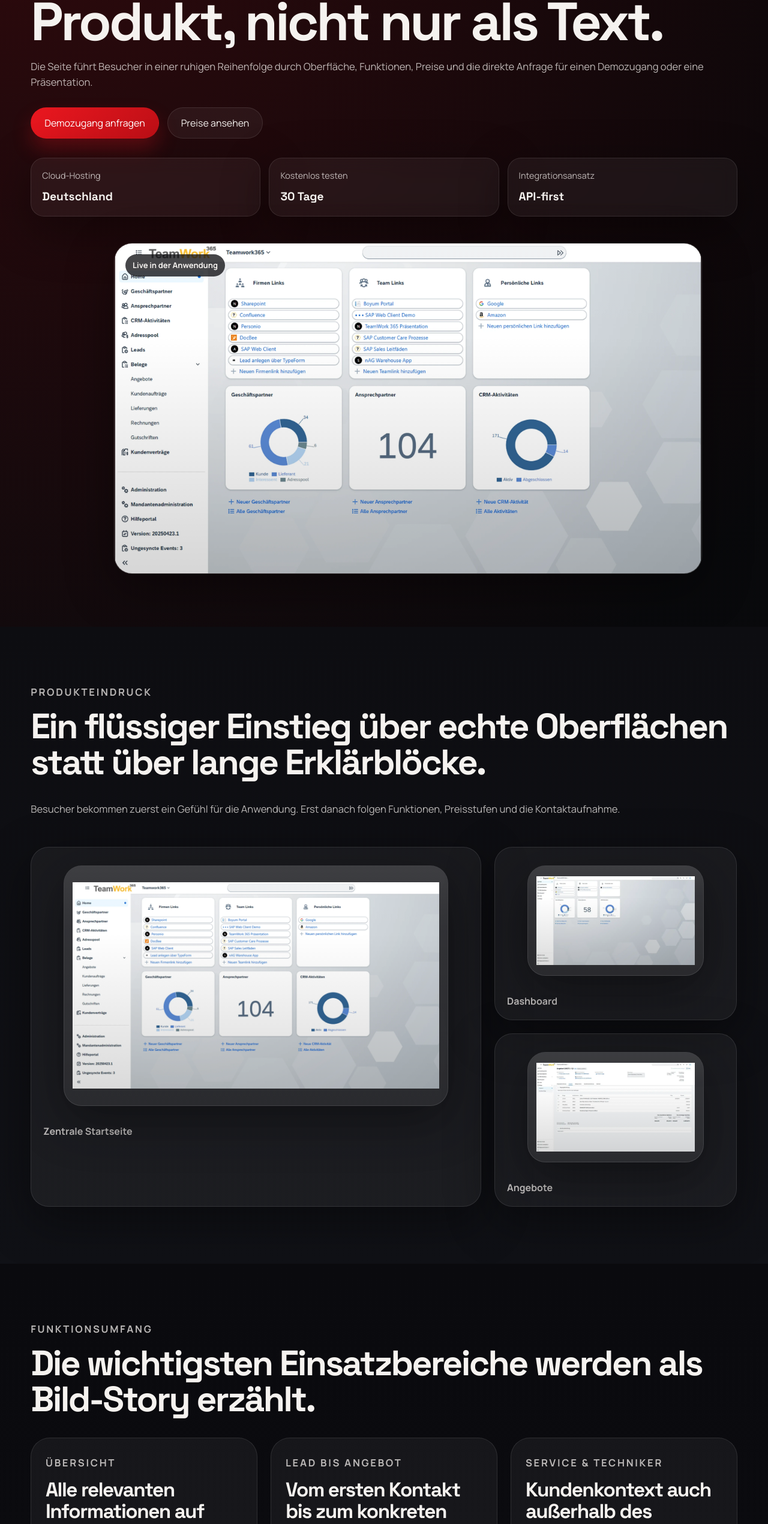
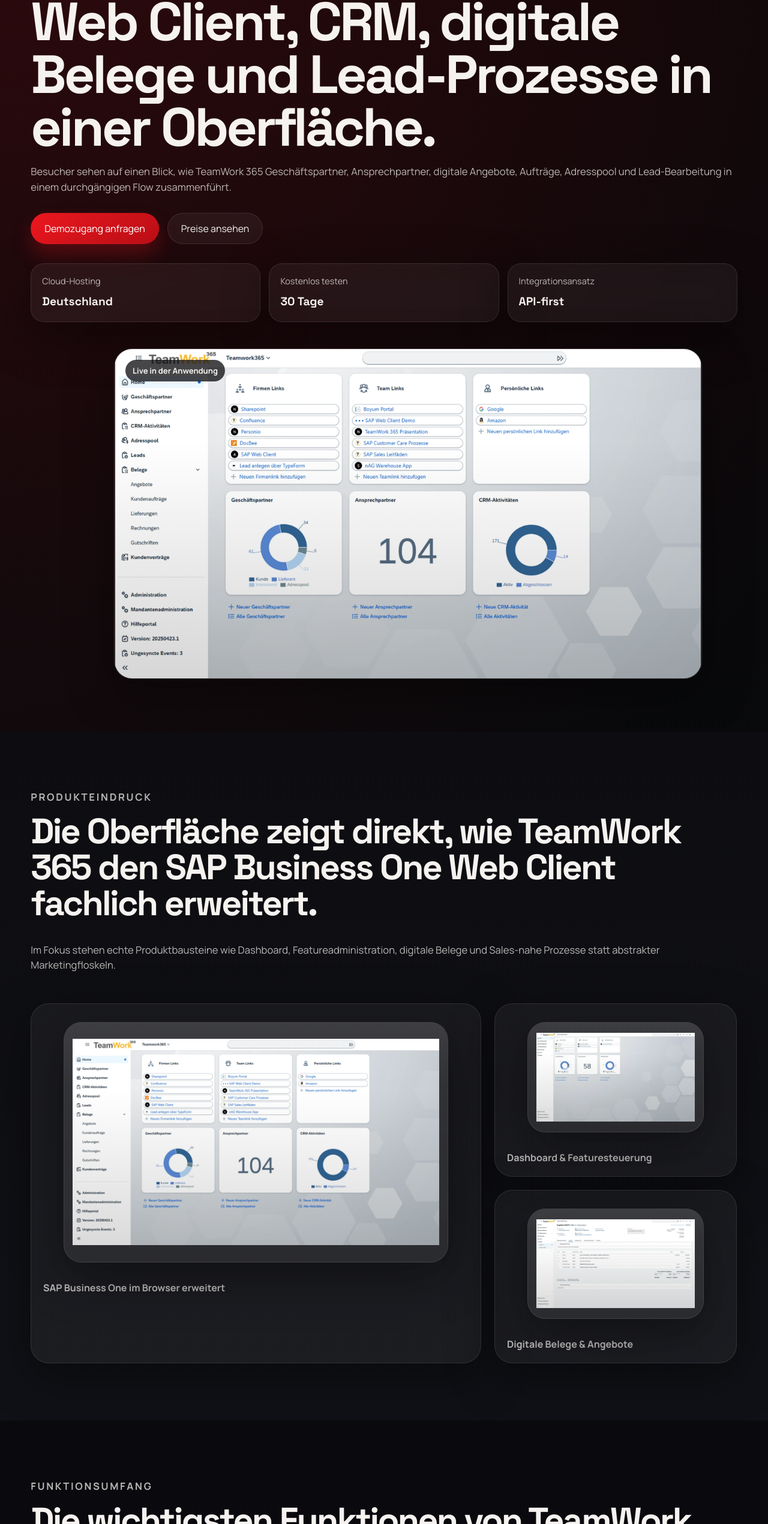
Before and after one commit to simowNgithub/teamwork-page, a React (Vite) app: page / in a window 1280 px wide. Shown: the part 259-2800 px from the top of the page at 60% size. Built offline with nearby package versions, Linux system fonts and the light colour scheme.

Commit message:
Refine TeamWork 365 feature messaging

```diff
--- a/src/App.tsx
+++ b/src/App.tsx
@@ -22,19 +22,19 @@
 
 const showcaseImages = [
   {
-    title: "Zentrale Startseite",
+    title: "SAP Business One im Browser erweitert",
     image: imagePath("tw365-header.webp"),
     imageAlt: "Startseite von TeamWork 365",
     size: "large",
   },
   {
-    title: "Dashboard",
+    title: "Dashboard & Featuresteuerung",
     image: imagePath("tw365-dashboard.webp"),
     imageAlt: "Dashboard in TeamWork 365",
     size: "small",
   },
   {
-    title: "Angebote",
+    title: "Digitale Belege & Angebote",
     image: imagePath("tw365-sales.webp"),
     imageAlt: "Angebotsansicht in TeamWork 365",
     size: "small",
@@ -43,26 +43,26 @@
 
 const functionStories = [
   {
-    eyebrow: "Übersicht",
-    title: "Alle relevanten Informationen auf einen Blick.",
-    text: "Das Dashboard bündelt Kennzahlen, Links, Aufgaben und Kundenkontext in einer Oberfläche, mit der Teams direkt arbeitsfähig sind.",
-    bullets: ["Schneller Einstieg in den Tagesstart", "Transparenter Überblick für Vertrieb und Service", "Weniger Wechsel zwischen Tools und Listen"],
+    eyebrow: "SAP Web Client",
+    title: "TeamWork 365 erweitert den SAP Business One Web Client zu einer Arbeitsoberfläche für Teams.",
+    text: "Dashboard, Web-Client-Integration und Mandantenadministration bringen Prozesse, Links und Featuresteuerung in eine zentrale Oberfläche.",
+    bullets: ["Direkte Integration in den SAP Web Client", "Featureadministration pro Mandant", "Schneller Überblick für Vertrieb, Service und Innendienst"],
     image: imagePath("tw365-dashboard.webp"),
     imageAlt: "Dashboard mit Kennzahlen in TeamWork 365",
   },
   {
-    eyebrow: "Lead bis Angebot",
-    title: "Vom ersten Kontakt bis zum konkreten Angebot.",
-    text: "Leads, Adresspool und Angebotsprozesse bleiben in einem digitalen Fluss, sodass Marketing und Vertrieb sauber zusammenarbeiten können.",
-    bullets: ["Leads und Kontakte zentral verwalten", "Angebote direkt im Browser vorbereiten", "Saubere Übergabe in operative SAP-Prozesse"],
+    eyebrow: "Digitale Belege",
+    title: "Angebote, Aufträge und weitere Belege werden digital bereitgestellt und verarbeitet.",
+    text: "TeamWork 365 unterstützt digitale Angebote, Kundenaufträge sowie weitere Belegtypen mit Vorschau, E-Mail-Versand, externen Links und digitaler Annahme.",
+    bullets: ["E-Angebot, E-Kundenauftrag, E-Rechnung und mehr", "Belege per Link teilen und digital annehmen", "Echtzeitdaten direkt aus SAP Business One"],
     image: imagePath("tw365-sales.webp"),
     imageAlt: "Angebotsansicht in TeamWork 365",
   },
   {
-    eyebrow: "Service & Techniker",
-    title: "Kundenkontext auch außerhalb des klassischen ERP-Zugangs.",
-    text: "Techniker und Service-Teams sehen Aktivitäten, Status und Notizen dort, wo sie im Alltag wirklich gebraucht werden.",
-    bullets: ["CRM-Aktivitäten nachvollziehbar dokumentieren", "Wichtige Kundendaten schneller erreichen", "Bessere Abstimmung zwischen Innen- und Außendienst"],
+    eyebrow: "CRM, Adressen & Leads",
+    title: "Geschäftspartner, Ansprechpartner, Adresspool und Leads bleiben in einem durchgängigen Sales-Prozess.",
+    text: "Standard, Pro und Premium bauen funktional aufeinander auf: von Geschäftspartnern und Ansprechpartnern bis zur Lead-Bearbeitung und dem Adresspool für Sales-Teams.",
+    bullets: ["Geschäftspartner und Ansprechpartner verwalten", "Adresspool und Lead-Bearbeitung in Premium", "E-Mail-Versand über konfigurierbaren SMTP"],
     image: imagePath("tw365-techniker.webp"),
     imageAlt: "Technikeransicht in TeamWork 365",
   },
@@ -74,24 +74,24 @@
     subtitle: "Für kleine Teams bis 3 User",
     price: "6,90 €",
     highlight: false,
-    description: "Der Einstieg für kleine Teams mit CRM-Zugriff, Kundenkontext und digitalen Angeboten.",
-    points: ["Dashboard & Linkzentrale", "Geschäftspartner & Ansprechpartner", "CRM-Aktivitäten"],
+    description: "Der Einstieg in TeamWork 365 Standard für zentrale Oberfläche, CRM-Kontext und die SAP-nahe Zusammenarbeit im Browser.",
+    points: ["Dashboard & SAP-Web-Client-Erweiterung", "Geschäftspartner & Ansprechpartner", "Mandantenweite Featuresteuerung"],
   },
   {
     name: "Pro",
     subtitle: "Für wachsende Teams mit beliebiger Useranzahl",
     price: "9,90 €",
     highlight: true,
-    description: "Das Standardpaket für Vertrieb, Techniker und Marketing mit API-Zugang und erweitertem Prozessfokus.",
-    points: ["Alles aus Starter", "API inklusive", "Auftragsansicht & digitale Prozesse"],
+    description: "TeamWork 365 Pro erweitert Standard um digitale Angebote, digitale Aufträge und mehr operative Vertriebsprozesse.",
+    points: ["Alles aus Standard", "Digitale Angebote & digitale Aufträge", "Geschäftspartner und Ansprechpartner vertieft nutzen"],
   },
   {
     name: "Premium",
     subtitle: "Für Unternehmen mit Portal- und Ökosystem-Fokus",
     price: "19,90 €",
     highlight: false,
-    description: "Für digitale Kundenerlebnisse, externe Szenarien und anspruchsvollere Integrationslandschaften.",
-    points: ["Alles aus Pro", "Adresspool & Leads", "Externe Portal-Szenarien"],
+    description: "TeamWork 365 Premium ergänzt Pro um Adresspool, Lead-Bearbeitung und erweiterte Sales-Szenarien.",
+    points: ["Alles aus Pro", "Adresspool & Lead-Bearbeitung", "Stärkerer Fokus auf Sales-Teams"],
   },
 ];
 
@@ -189,9 +189,9 @@
         <div className="hero-grid">
           <section className="hero-copy">
             <p className="eyebrow">CRM-Erweiterung für den SAP Business One Web Client</p>
-            <h1>TeamWork 365 zeigt sich als Produkt, nicht nur als Text.</h1>
+            <h1>TeamWork 365 verbindet SAP Web Client, CRM, digitale Belege und Lead-Prozesse in einer Oberfläche.</h1>
             <p className="lead">
-              Die Seite führt Besucher in einer ruhigen Reihenfolge durch Oberfläche, Funktionen, Preise und die direkte Anfrage für einen Demozugang oder eine Präsentation.
+              Besucher sehen auf einen Blick, wie TeamWork 365 Geschäftspartner, Ansprechpartner, digitale Angebote, Aufträge, Adresspool und Lead-Bearbeitung in einem durchgängigen Flow zusammenführt.
             </p>
 
             <div className="hero-actions">
@@ -226,10 +226,10 @@
           <div className="section-heading section-heading-wide">
             <div>
               <p className="eyebrow">Produkteindruck</p>
-              <h2>Ein flüssiger Einstieg über echte Oberflächen statt über lange Erklärblöcke.</h2>
+              <h2>Die Oberfläche zeigt direkt, wie TeamWork 365 den SAP Business One Web Client fachlich erweitert.</h2>
             </div>
             <p>
-              Besucher bekommen zuerst ein Gefühl für die Anwendung. Erst danach folgen Funktionen, Preisstufen und die Kontaktaufnahme.
+              Im Fokus stehen echte Produktbausteine wie Dashboard, Featureadministration, digitale Belege und Sales-nahe Prozesse statt abstrakter Marketingfloskeln.
             </p>
           </div>
 
@@ -248,7 +248,7 @@
         <section className="section section-stories" id="funktionen" data-reveal="up">
           <div className="section-heading narrow">
             <p className="eyebrow">Funktionsumfang</p>
-            <h2>Die wichtigsten Einsatzbereiche werden als Bild-Story erzählt.</h2>
+            <h2>Die wichtigsten Funktionen von TeamWork 365 in drei klaren Produktbereichen.</h2>
           </div>
 
           <div className="function-grid">
@@ -274,7 +274,7 @@
         <section className="section section-integrations" data-reveal="up">
           <div className="section-heading narrow">
             <p className="eyebrow">Integrationen</p>
-            <h2>TeamWork 365 fügt sich in bestehende Prozesse und Tools ein.</h2>
+            <h2>TeamWork 365 bleibt eng mit SAP Business One und Ihrer bestehenden Tool-Landschaft verbunden.</h2>
           </div>
 
           <div className="integration-band">
@@ -287,7 +287,7 @@
         <section className="section section-pricing" id="pricing" data-reveal="up">
           <div className="section-heading narrow">
             <p className="eyebrow">Pricing</p>
-            <h2>Klare Pakete, direkt vergleichbar und ohne visuelles Durcheinander.</h2>
+            <h2>Drei Produktstufen, die funktional von Standard über Pro bis Premium aufbauen.</h2>
           </div>
 
           <div className="pricing-grid">
@@ -320,9 +320,9 @@
           <div className="contact-layout">
             <div className="contact-copy">
               <p className="eyebrow">Demo oder Präsentation</p>
-              <h2>Interesse direkt in eine konkrete Anfrage verwandeln.</h2>
+              <h2>TeamWork 365 live zeigen lassen und die passenden Funktionen im Kontext sehen.</h2>
               <p>
-                Das Formular bleibt bewusst leichtgewichtig. Besucher können schnell einen Demozugang oder eine Präsentation anfordern, ohne durch zu viele Felder ausgebremst zu werden.
+                Besucher können direkt einen Demozugang oder eine Präsentation anfragen, um digitale Belege, Geschäftspartnerverwaltung, Lead-Bearbeitung und die SAP-Web-Client-Integration live zu erleben.
               </p>
 
               <MediaFrame image={imagePath("tw365-techniker.webp")} imageAlt="TeamWork 365 in der Serviceansicht" className="contact-shot">
```
